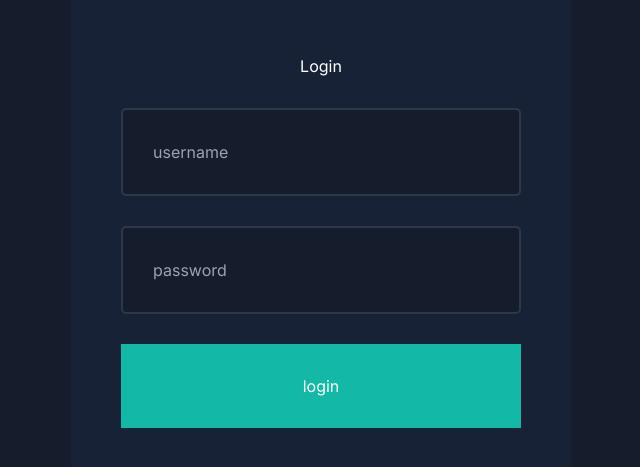
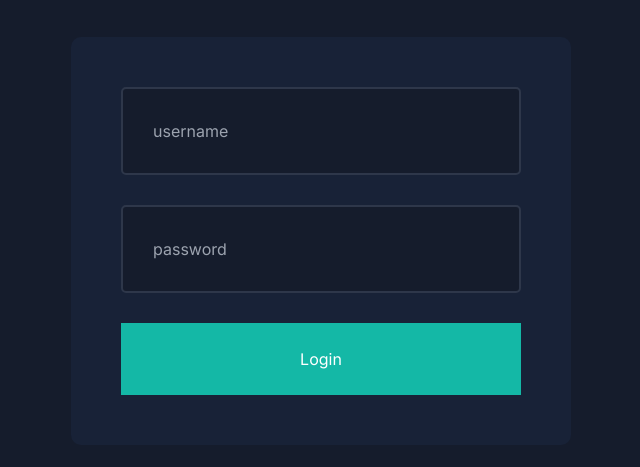
Before and after one commit to biniruu/admin-dashboard-nextjs14, a Next.js app: page /login in a window 1280 px wide. Shown: the part 159-626 px from the top of the page, without its empty margins (319-959 px from the left). Built offline with nearby package versions, Linux system fonts and the light colour scheme.

Commit message:
feat: update styles of login input forms

```diff
--- a/src/components/login-form/LoginForm.tsx
+++ b/src/components/login-form/LoginForm.tsx
@@ -12,12 +12,12 @@ function LoginForm() {
   return (
     <form
       action={formAction}
-      className="flex size-[31.25rem] flex-col items-center justify-center gap-[1.875rem] rounded-default bg-bg-soft p-[3.125rem]"
+      className="flex w-[31.25rem] flex-col items-center justify-center gap-[1.875rem] rounded-default bg-bg-soft p-[3.125rem]"
     >
-      <h1>login</h1>
+      <h1 className="hidden">login</h1>
       <input type="text" placeholder="username" name="username" className={styles.input} />
       <input type="password" placeholder="password" name="password" className={styles.input} />
-      <button className="w-full cursor-pointer border-none bg-teal-500 p-[1.875rem] text-text">login</button>
+      <button className="w-full cursor-pointer border-none bg-teal-500 p-6 capitalize text-text">login</button>
       {state && <div className="lowercase first-letter:capitalize">{state}</div>}
     </form>
   )
```
